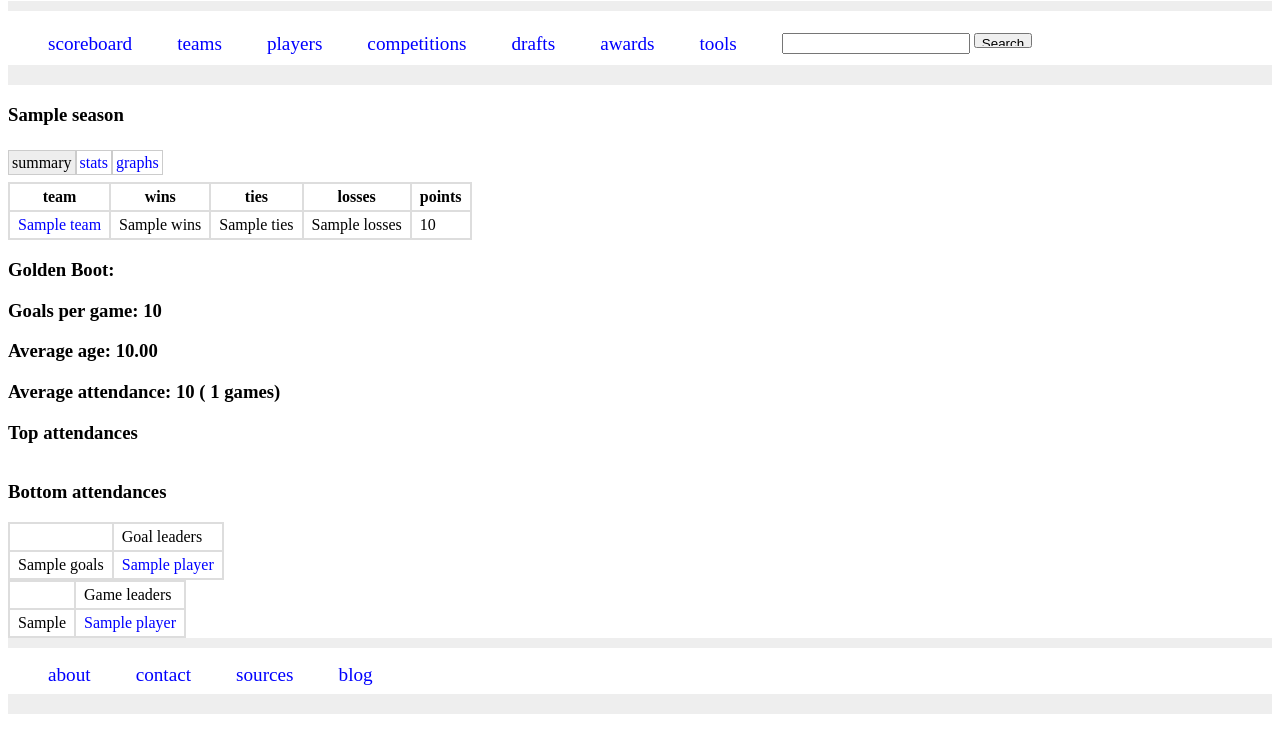
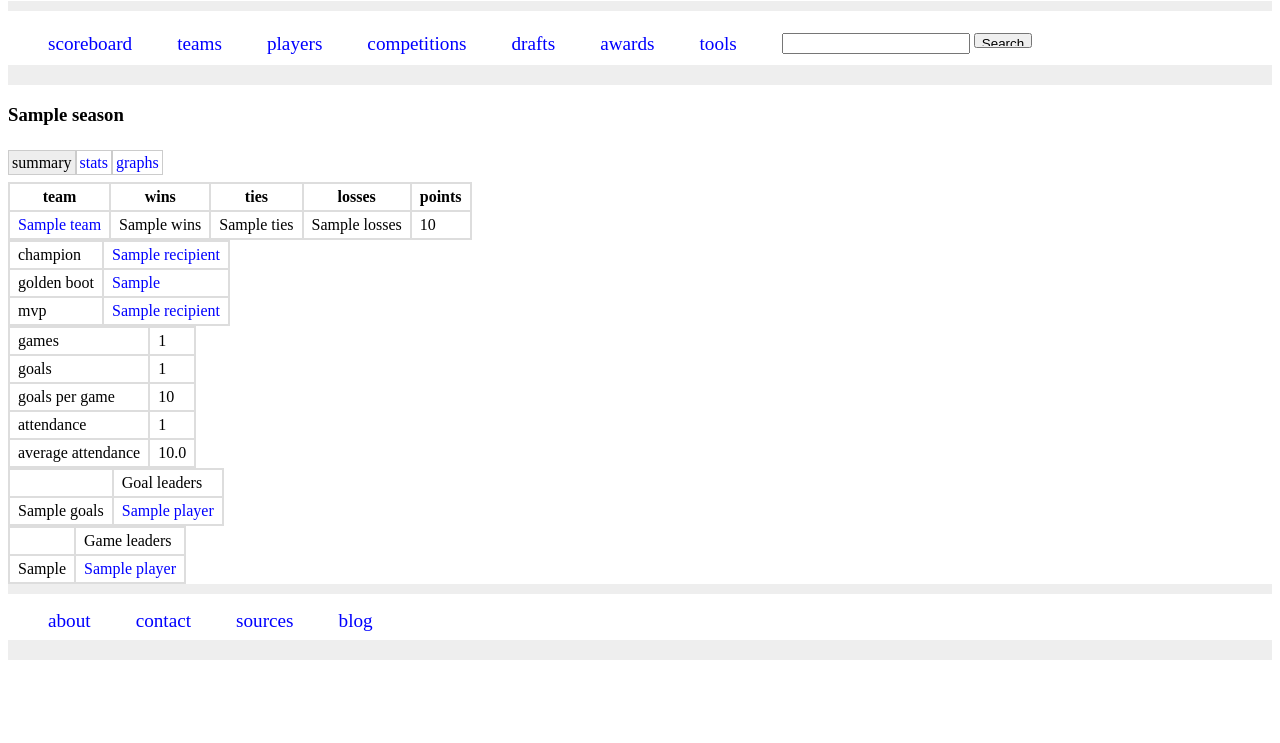
Before and after one commit to SoccerStatsUS/s2, a Django app: template templates/competitions/season_detail.html in a window 1280 px wide. Shown: the part 57-800 px from the top of the page. Run offline with Django 3.2, Linux system fonts and the light colour scheme; the template is opened without the code that fills it: most values are stand-ins (such as "Sample title", 1, 10 or a date in 2020); some libraries are stand-ins or nearby versions.

Commit message:
Work on season_detail to have most of the new fields (average_attendance, e.g.) in tables instead of as h3's. Show the player eventually selected by the p in draft detail.

```diff
--- a/templates/competitions/season_detail.html
+++ b/templates/competitions/season_detail.html
@@ -33,18 +33,77 @@
 <div tab="summary">
 {% include "templatetags/compact_standings.html" with standings=season.standing_set.all %}
 
-<h3>Golden Boot: </h3>
-<h3>Goals per game: {{ season.goals_per_game|floatformat }}</h3>
-<h3>Average age: {{ season.average_age|floatformat:"2" }}</h3>
-<h3>Average attendance: {{ average_attendance|floatformat }} ( {{ attenance_games_count }} games)</h3>
 
+<table>
+
+  {% if season.champion %}
+  <tr>
+    <td>champion</td>
+    <td><a href="{% url team_detail season.champion.recipient.slug %}">{{ season.champion.recipient }}</a></td>
+  </tr>
+  {% endif %}
+
+  {% if season.golden_boot %}
+  <tr>
+    <td>golden boot</td>
+    <td><a href="{% url person_detail season.golden_boot.slug %}">{{ season.golden_boot }}</a></td>
+  </tr>
+  {% endif %}
+
+
+  {% if season.mvp %}
+  <tr>
+    <td>mvp</td>
+    <td><a href="{ %url person_detail season.mvp.recipient.slug %}">{{ season.mvp.recipient }}</a></td>
+  </tr>
+  {% endif %}
+
+</table>
+
+
+<table>
+
+  {% if season.game_set.count %}
+  <tr>
+    <td>games</td>
+    <td>{{ season.game_set.count }}</td>
+  </tr>
+
+  <tr>
+    <td>goals</td>
+    <td>{{ season.goals.count }}</td>
+  </tr>
+
+  <tr>
+    <td>goals per game</td>
+    <td>{{ season.goals_per_game|floatformat }}</td>
+  </tr>
+  {% endif %}
+
+  {% if season.total_attendance %}
+  <tr>
+    <td>attendance</td>
+    <td>{{ season.total_attendance }}</td>
+  </tr>
+
+  <tr>
+    <td>average attendance</td>
+    <td>{{ season.average_attendance|floatformat:1 }}</td>
+  </tr>
+  {% endif %}
+
+</table>
+
+
+{% if top_attendance_games %}
 <h3>Top attendances</h3>
 {% include "templatetags/top_attendance.html" with games=top_attendance_games %}
+{% endif %}
 
+{% if worst_attendance_games %}
 <h3>Bottom attendances</h3>
 {% include "templatetags/top_attendance.html" with games=worst_attendance_games %}
-
-
+{% endif %}
 
 
 <table>
```
Also changed, not shown: templates/drafts/detail.html (+6 -1 lines), templates/games/detail.html (+6 -7 lines).
